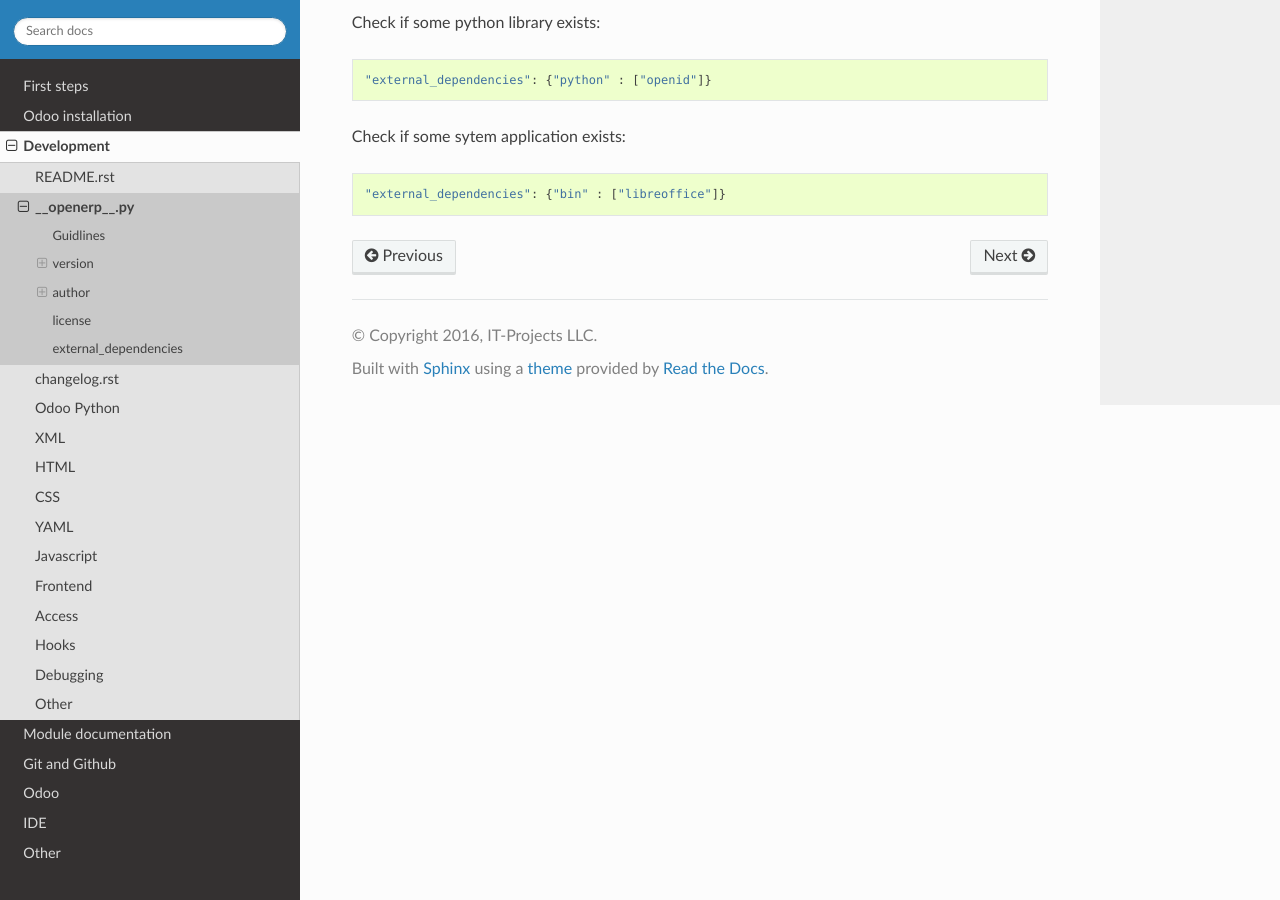
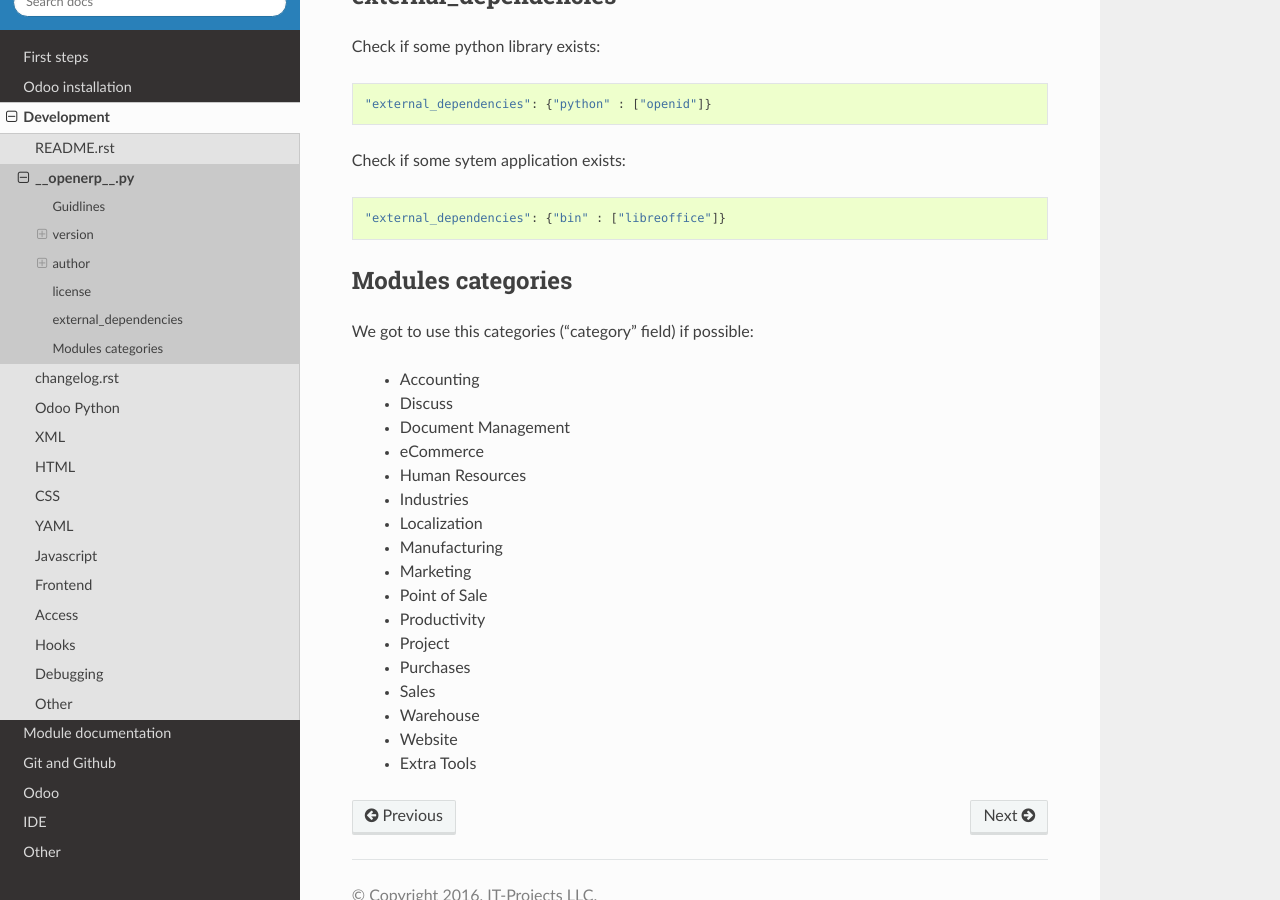
Before and after one commit to itpp-labs/odoo-development, a Sphinx documentation site: the page built from docs/dev/__openerp__.py.rst, in a window 1280 px wide and 900 px high, scrolled down 3127 px. Built offline with Sphinx 7.4.7 and the Read the Docs theme 2.0.0, drawn with Linux system fonts in a browser that asks for light colours; pages that are not in the unit, such as notebooks, are missing from menus; some of the changed text lies outside the part shown.

Commit message:
[DOC] "category"

```diff
--- a/docs/dev/__openerp__.py.rst
+++ b/docs/dev/__openerp__.py.rst
@@ -142,3 +142,28 @@ Check if some python library exists::
 Check if some sytem application exists::
 
   "external_dependencies": {"bin" : ["libreoffice"]}
+
+
+
+Modules categories
+------------------
+
+We got to use this categories ("category" field) if possible:
+
+   * Accounting
+   * Discuss
+   * Document Management
+   * eCommerce
+   * Human Resources
+   * Industries
+   * Localization
+   * Manufacturing
+   * Marketing
+   * Point of Sale
+   * Productivity
+   * Project
+   * Purchases
+   * Sales
+   * Warehouse
+   * Website
+   * Extra Tools
```
